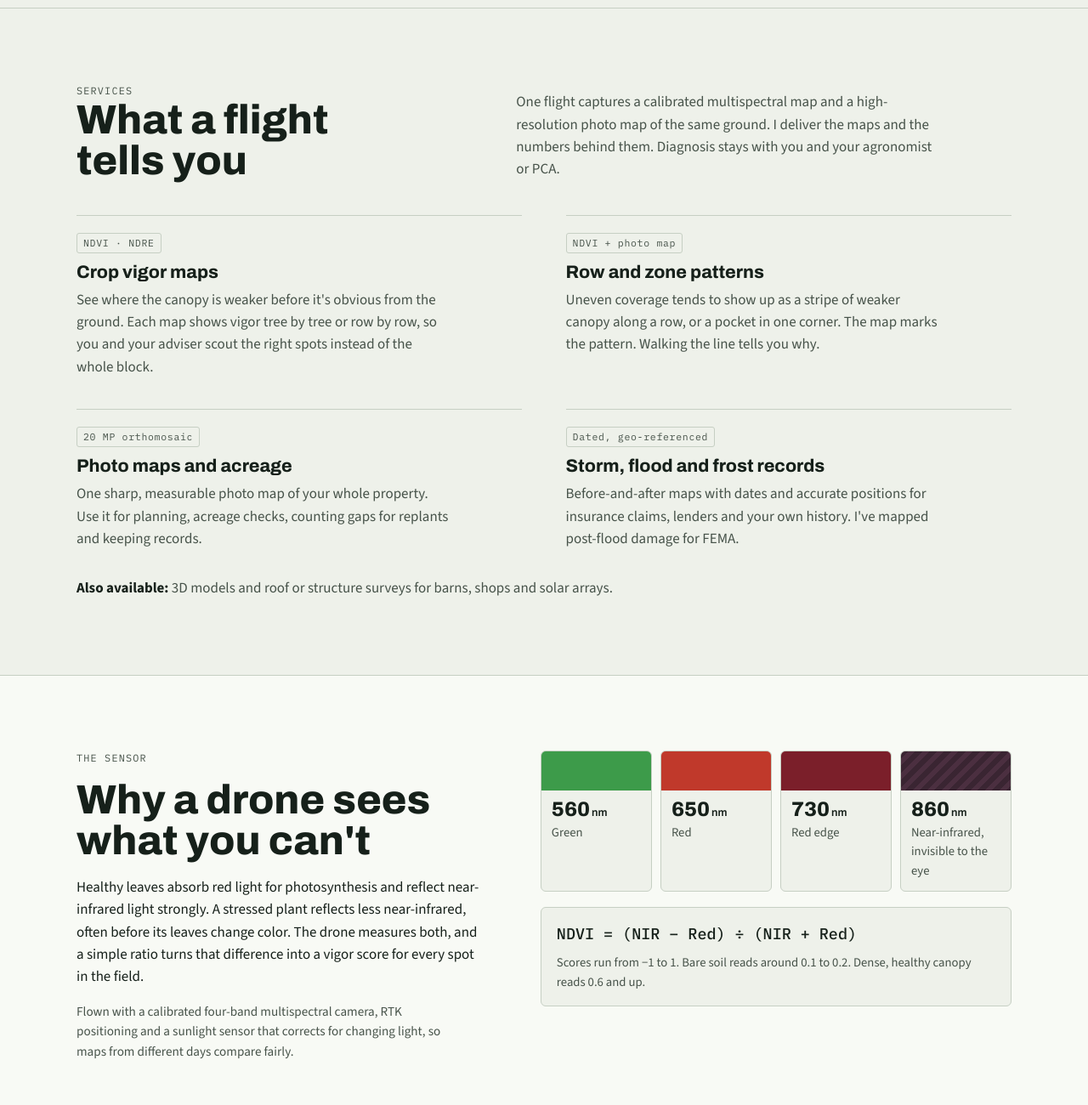
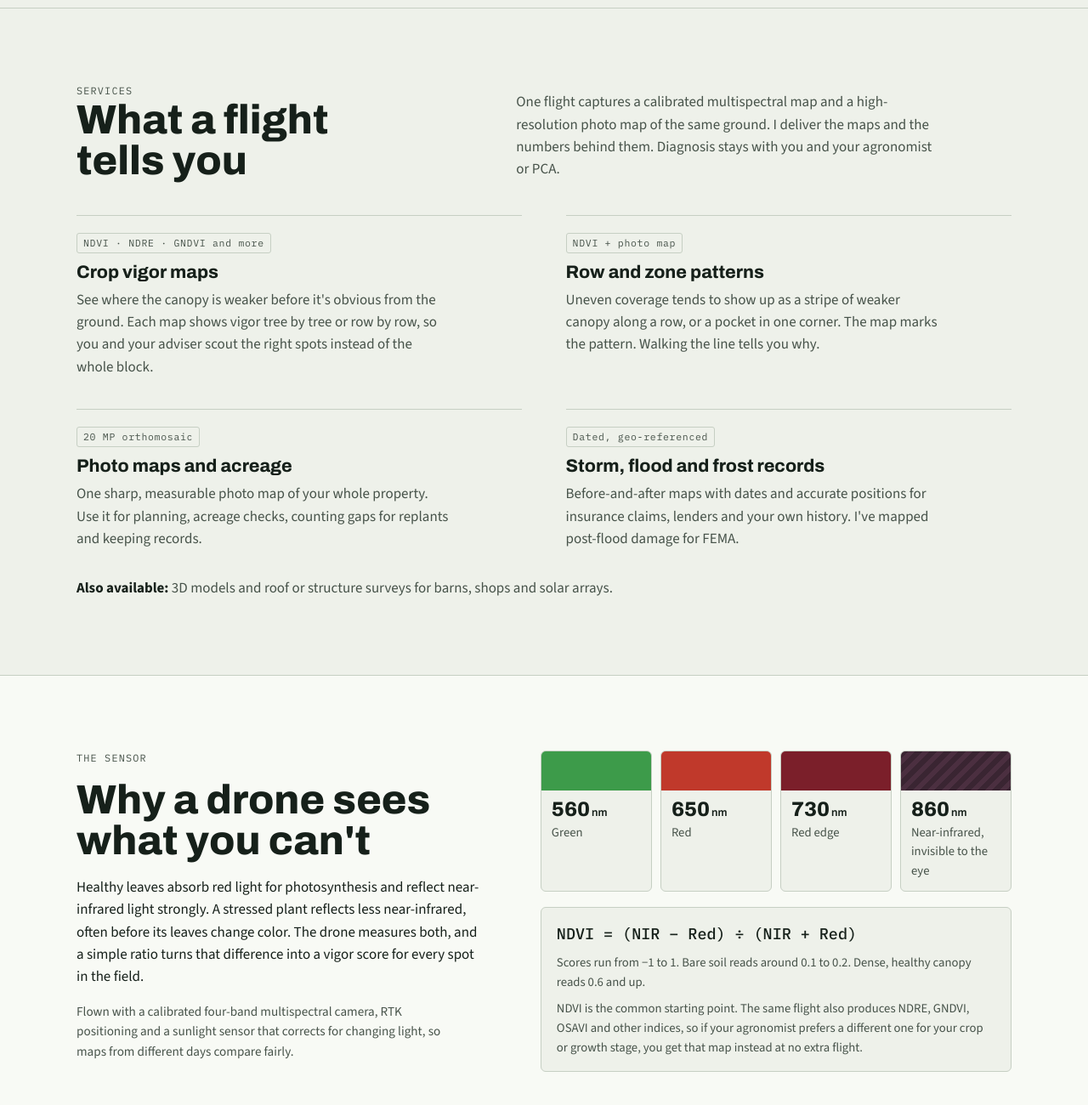
Before and after one commit to beaverbrian17/losdrones-site, a plain HTML site: page index.html in a window 1280 px wide. Shown: the part 921-2221 px from the top of the page at 85% size. Drawn offline with nearby package versions, Linux system fonts and the light colour scheme; animation ran at ten frames a second.

Commit message:
Add files via upload

```diff
--- a/index.html
+++ b/index.html
@@ -303,7 +303,7 @@ input:focus-visible, select:focus-visible, textarea:focus-visible { outline: 3px
       </div>
       <div class="services">
         <article class="service">
-          <span class="tag">NDVI · NDRE</span>
+          <span class="tag">NDVI · NDRE · GNDVI and more</span>
           <h3>Crop vigor maps</h3>
           <p>See where the canopy is weaker before it's obvious from the ground. Each map shows vigor tree by tree or row by row, so you and your adviser scout the right spots instead of the whole block.</p>
         </article>
@@ -346,6 +346,7 @@ input:focus-visible, select:focus-visible, textarea:focus-visible { outline: 3px
           <div class="formula">
             <code>NDVI = (NIR − Red) ÷ (NIR + Red)</code>
             <p>Scores run from −1 to 1. Bare soil reads around 0.1 to 0.2. Dense, healthy canopy reads 0.6 and up.</p>
+            <p>NDVI is the common starting point. The same flight also produces NDRE, GNDVI, OSAVI and other indices, so if your agronomist prefers a different one for your crop or growth stage, you get that map instead at no extra flight.</p>
           </div>
         </div>
       </div>
```
